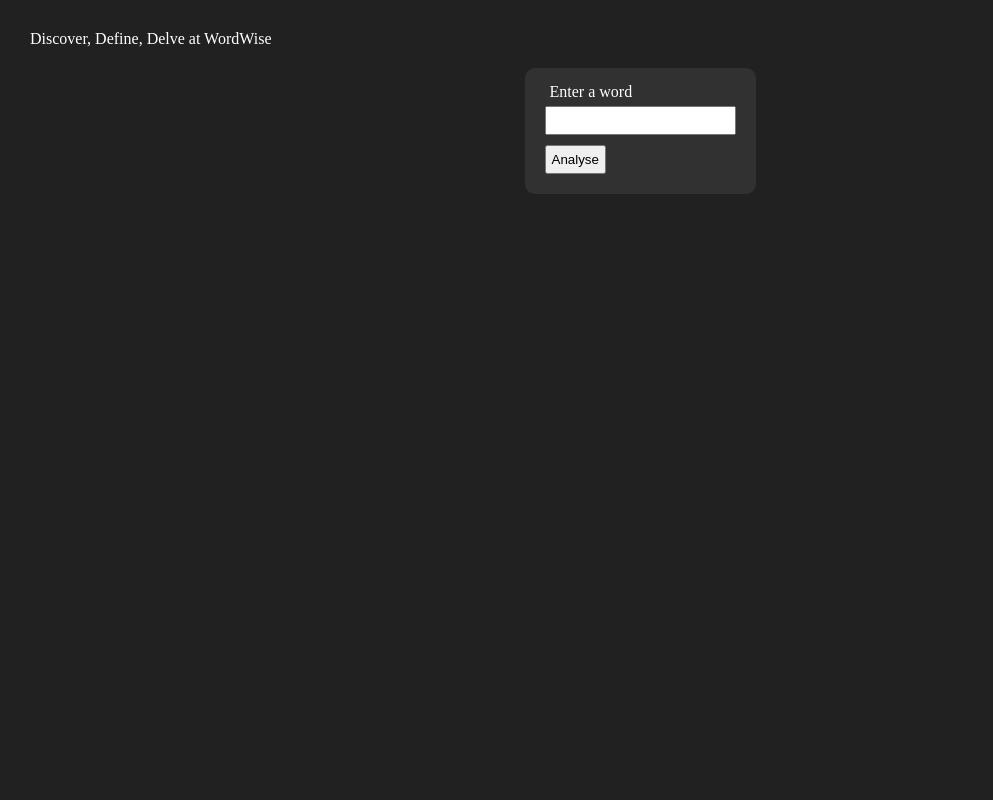
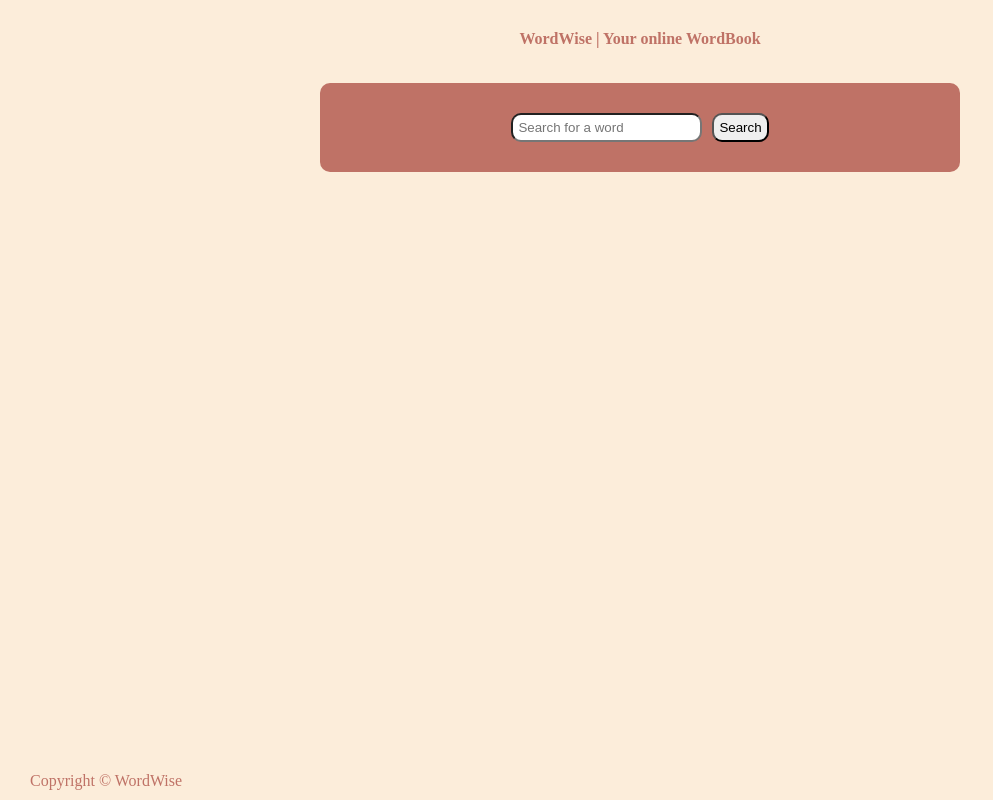
Before and after one commit to kt-shashi/word-wise, a plain HTML site: page index.html in a window 1280 px wide. Shown: the whole page, without its empty margins (0-993 px from the left). Drawn offline with Linux system fonts and the light colour scheme.

Commit message:
Updated UI theme

```diff
--- a/index.html
+++ b/index.html
@@ -10,19 +10,19 @@
 
 <body>
 
-    <div>
-        Discover, Define, Delve at WordWise
+    <div class="heading">
+        WordWise | Your online WordBook
     </div>
 
     <div class="form">
 
         <div class="box" id="input">
-            <form>
-                <label>Enter a word</label>
+            <form class="form-design">
+                <!-- <label>Enter a word</label> -->
                 <br>
-                <input type="text" id="key">
-                <br>
-                <button id="submit">Analyse</button>
+                <input type="text" id="key" placeholder="Search for a word">
+                <!-- <br> -->
+                <button id="submit">Search</button>
             </form>
         </div>
 
@@ -32,6 +32,10 @@
 
     </div>
 
+    <footer id="footer">
+        Copyright &copy WordWise
+    </footer>
+
 </body>
 
 <script src="script.js"></script>
--- a/script.js
+++ b/script.js
@@ -81,13 +81,13 @@ function extractApiData(data, key) {
       for (const url of item.sourceUrls) sourceUrls.push(url);
   }
 
-  console.log("final word: ", word);
-  console.log("final pronounciation: ", pronounciation);
-  console.log("final partofspeech: ", partOfSpeech);
-  console.log("final definitions: ", definition);
-  console.log("final synonym: ", synonyms);
-  console.log("final antonym: ", antonyms);
-  console.log("final source url: ", sourceUrls);
+  // console.log("final word: ", word);
+  // console.log("final pronounciation: ", pronounciation);
+  // console.log("final partofspeech: ", partOfSpeech);
+  // console.log("final definitions: ", definition);
+  // console.log("final synonym: ", synonyms);
+  // console.log("final antonym: ", antonyms);
+  // console.log("final source url: ", sourceUrls);
 
   showApiData(
     word,
@@ -201,4 +201,9 @@ function showApiData(
   }
 
   outputBox.appendChild(urlDiv);
+
+  const footer = document.getElementById("footer");
+  // document.body.remove(footer);
+
+  document.body.appendChild(footer);
 }
--- a/style.css
+++ b/style.css
@@ -3,19 +3,55 @@
   padding: 5px;
 }
 
+.heading {
+  color: #bf7266;
+  text-align: center;
+  font-weight: bold;
+}
+
 body {
-  background-color: #212121;
+  background-color: #fcedda;
   color: white;
 }
 
 .box {
-  display: inline-block;
-  background-color: #313131;
+  background-color: #bf7266;
+  border-radius: 10px;
+  margin: 20px;
+  padding: 15px;
+  width: 50%;
+}
+
+.form,
+.form-design {
+  display: flex;
+  justify-content: center;
+}
+
+#submit,
+#key {
   border-radius: 10px;
 }
 
-.form {
+.output {
   display: flex;
   justify-content: center;
   align-items: center;
+  flex-direction: column;
 }
+
+footer {
+  color: #bf7266;
+  /* display: flex;
+  justify-content: center;
+  align-items: flex-end; */
+
+  /* height: 1000px; */
+  display: flex;
+  /* flex-direction: column;
+  align-items: center; */
+  justify-content: center;
+
+  position: absolute;
+  bottom: 0;
+}
```
